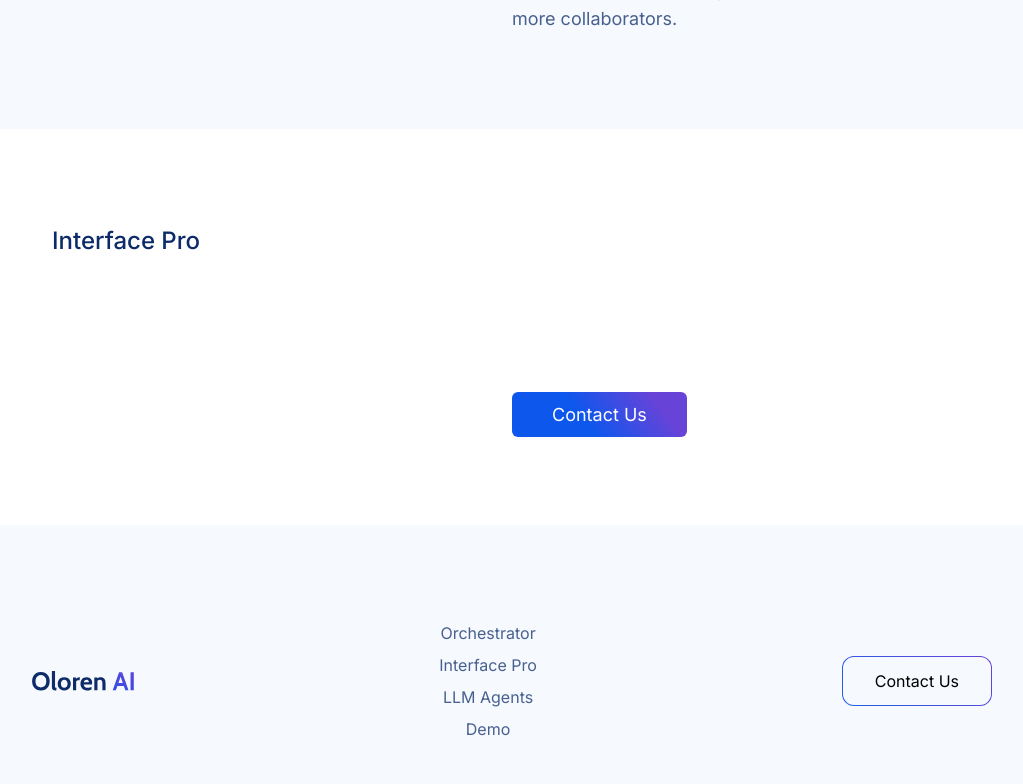
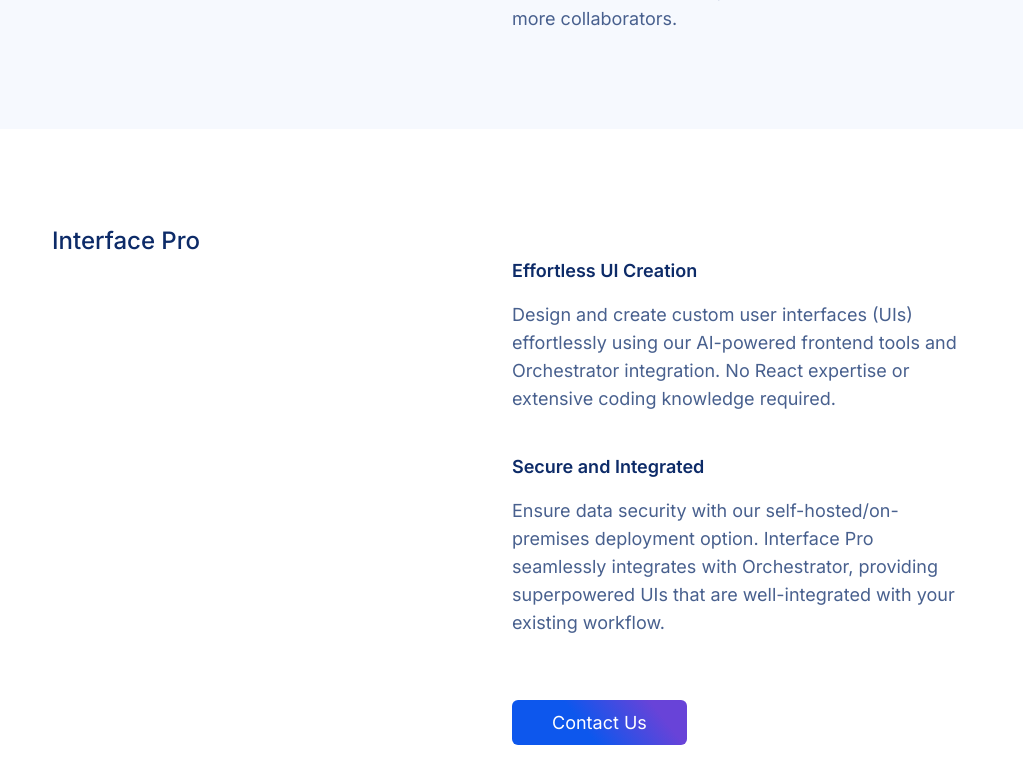
Before and after one commit to Oloren-AI/oloren-blog-site, a Jekyll site: the page built from index.html, in a window 1280 px wide and 900 px high, scrolled down 2327 px. Shown: the top 784 px of the window, without its empty margins (128-1151 px from the left). Built offline with Jekyll 4.4.1, drawn with Linux system fonts in a browser that asks for light colours.

Commit message:
adding back in interface pro

```diff
--- a/index.html
+++ b/index.html
@@ -82,27 +82,25 @@
     </div>
   </section>
 
-  <section id="extensions" class="h-fit w-full bg-white py-16 lg:py-24">
+  <section id="home-interface-pro" class="h-fit w-full bg-white py-16 lg:py-24">
     <div
       class="m-auto flex w-full flex-col justify-between space-y-8 px-5 md:max-w-7xl lg:w-3/4 lg:flex-row"
     >
       <div class="flex w-full flex-col space-y-3 lg:w-1/3">
         <h2 class="text-2xl font-medium">Interface Pro</h2>
       </div>
-      <div
-        class="flex w-full flex-col space-y-10 child:flex child:flex-col child:space-y-4 lg:w-1/2"
-      >
+      <div class="flex w-full flex-col space-y-10 child:flex child:flex-col child:space-y-4 lg:w-1/2">
         <div>
-          <h3 class="text-lg font-semibold"></h3>
+          <h3 class="text-lg font-semibold">Effortless UI Creation</h3>
           <p class="text-lg text-secondary">
-
+            Design and create custom user interfaces (UIs) effortlessly using our AI-powered frontend tools and Orchestrator integration. No React expertise or extensive coding knowledge required.
           </p>
         </div>
 
         <div>
-          <h3 class="text-lg font-semibold"></h3>
+          <h3 class="text-lg font-semibold">Secure and Integrated</h3>
           <p class="text-lg text-secondary">
-
+            Ensure data security with our self-hosted/on-premises deployment option. Interface Pro seamlessly integrates with Orchestrator, providing superpowered UIs that are well-integrated with your existing workflow.
           </p>
         </div>
 
@@ -123,5 +121,4 @@
       </div>
     </div>
   </section>
-
 </div>
```
